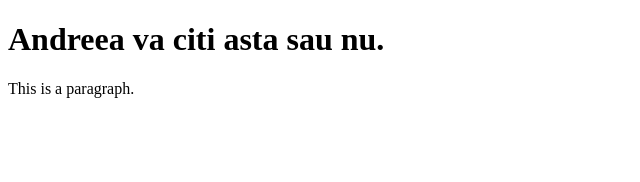
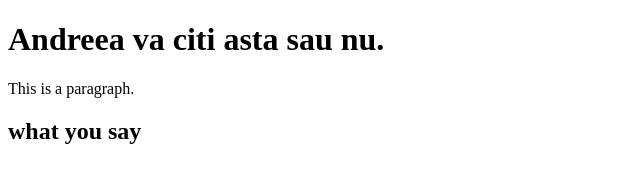
Before and after one commit to CosminMoisii/CosminMoisii.github.io, a plain HTML site: page index.html in a window 1280 px wide. Shown: the whole page, without its empty margins (0-640 px from the left). Drawn offline with Linux system fonts and the light colour scheme.

Commit message:
Update index.html

```diff
--- a/index.html
+++ b/index.html
@@ -7,6 +7,7 @@
 
 <h1>Andreea va citi asta sau nu.</h1>
 <p>This is a paragraph.</p>
+  <h2> what you say</h2>
 
 </body>
 </html>
```
